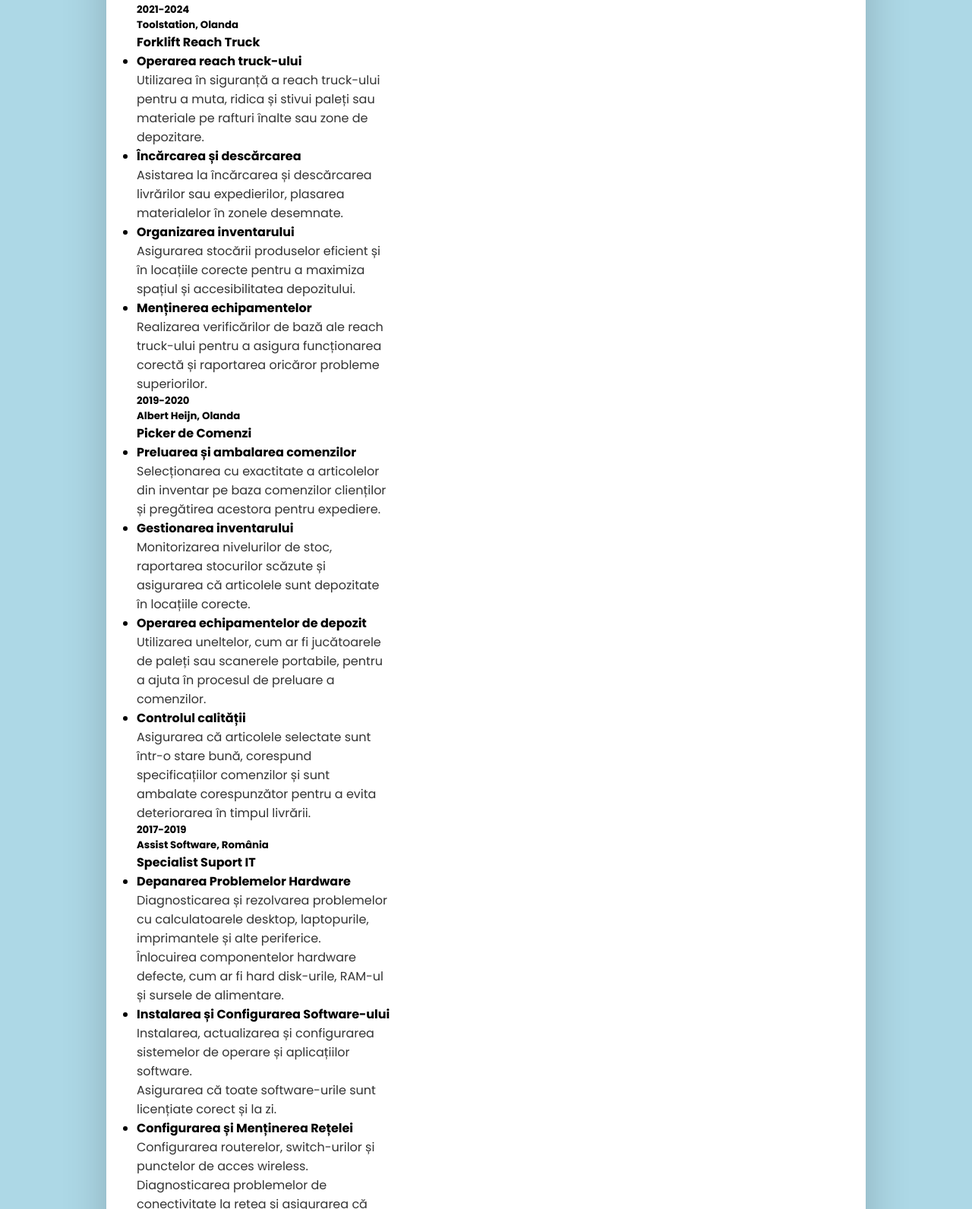
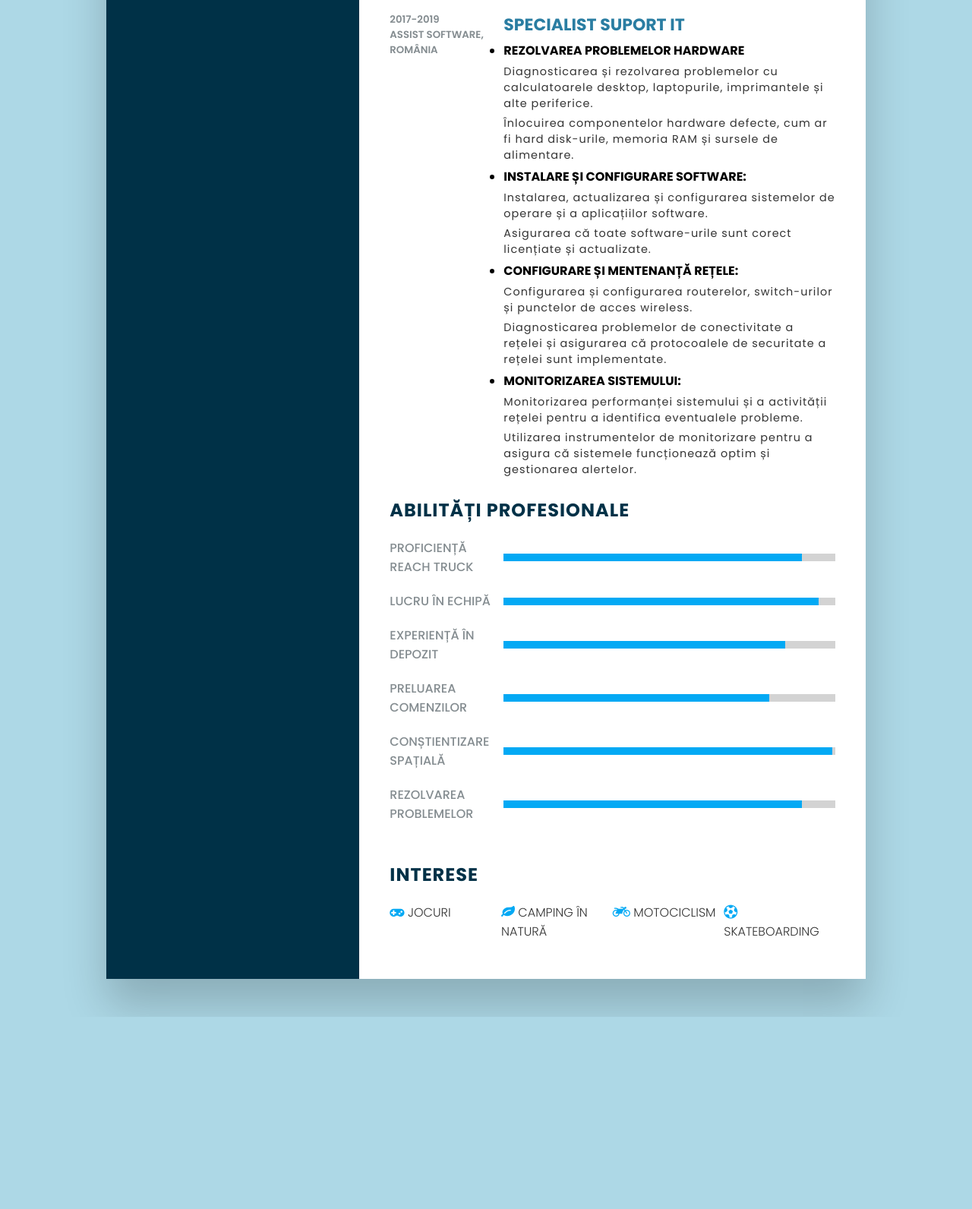
Before and after one commit to cEmanuel26/CapatinaEmanuelCV, a plain HTML site: page index.html in a window 1280 px wide. Shown: the part 1208-2800 px from the top of the page at 76% size. After the commit the page ends 2547 px from the top, so only its background shows below. Drawn offline with Linux system fonts and the light colour scheme; a web font is replaced by a local one.

Commit message:
Add files via upload

```diff
--- a/index.html
+++ b/index.html
@@ -9,19 +9,16 @@
  </head>
  <body>
    <div class="container">
-      <header>
-         <h1>CV-ul Meu</h1>
-      </header>
 
-      <section class="left_Side">
-         <article class="profileText">
+   <div class="left_Side">
+     <div class="profileText">
        <div class="imageBox">
-               <img src="./assets/profile.png" height="250px" alt="Fotografie Profil" />
+         <img src="./assets/profile.png" height="250px" />
        </div>
-            <h2>Căpatina Emanuel</h2>
-         </article>
+         <h2>Capatina Emanuel<br></h2>
+     </div>
 
-         <section class="contactInfo">
+     <div class="contactInfo">
        <h3 class="title">Informații de Contact</h3>
        <ul>
          <li>
@@ -34,27 +31,27 @@
          </li>
          <li>
            <span class="icon"><i class="fa fa-linkedin" aria-hidden="true"></i></span>
-                  <span class="text"><a href="https://www.linkedin.com/in/capatina-emanuel-b66b21154/" target="_blank" rel="noopener noreferrer">Profil LinkedIn</a></span>
+           <span class="text"><a href="https://www.linkedin.com/in/capatina-emanuel-b66b21154/">www.linkedin.com/me</a></span>
          </li>
          <li>
            <span class="icon"><i class="fa fa-globe" aria-hidden="true"></i></span>
            <span class="text">Rădăuți, România</span>
          </li>
        </ul>
-         </section>
+     </div>
 
-         <section class="education">
+     <div class="contactInfo education">
        <h3 class="title">Educație</h3>
        <ul>
          <li>
            <h5>2013-2017</h5>
-                  <h4>Diplomă de licență în Informatică</h4>
-                  <h4>Universitatea "Ștefan cel Mare", Suceava</h4>
+           <h4>Licență în Informatică</h4>
+           <h4>Universitatea "Ștefan cel Mare" ,Suceava</h4>
          </li>
        </ul>
-         </section>
+     </div>
 
-         <section class="language">
+     <div class="contactInfo language">
        <h3 class="title">Limbi Străine</h3>
        <ul>
          <li>
@@ -76,60 +73,69 @@
            </span>
          </li>
        </ul>
-         </section>
-      </section>
+     </div>
 
-      <section class="right_Side">
-         <article class="about">
+   </div>
+   <div class="right_Side">
+     <div class="about">
        <h2 class="title2">Profil</h2>
-            <p>Profesional dedicat în domeniul depozitării, cu o experiență de 3+ ani în gestionarea inventarului, preluarea comenzilor și operarea echipamentelor. Abilități excelente în menținerea preciziei și eficienței în medii de lucru rapide.</p>
-         </article>
+       <p>Profesional orientat către detalii cu peste 3 ani de experiență în managementul inventarului, preluarea comenzilor și operarea echipamentelor. Abilități în menținerea acurateței și eficienței în medii de lucru rapide.</p>
+     </div>
+     <div class="about">
+       <h2 class="title2">Experiență</h2>
 
-         <section class="experience">
-            <h2 class="title2">Experiență</h2>
+
        <div class="box">
          <div class="year_company">
            <h5>2021-2024</h5>
            <h5>Toolstation, Olanda</h5>
          </div>
          <div class="text">
-                  <h4>Forklift Reach Truck</h4>
+           <h4>Operator Reach Truck</h4>
            <ul>
              <li><b>Operarea reach truck-ului</b></li>
-                     <p>Utilizarea în siguranță a reach truck-ului pentru a muta, ridica și stivui paleți sau materiale pe rafturi înalte sau zone de depozitare.</p>
+             <p>
+               Utilizarea în siguranță a reach truck-ului pentru a muta, ridica și stivui paleți sau materiale pe rafturi înalte sau în zone de depozitare.
+             </p>
 
-                     <li><b>Încărcarea și descărcarea</b></li>
-                     <p>Asistarea la încărcarea și descărcarea livrărilor sau expedierilor, plasarea materialelor în zonele desemnate.</p>
-
+             <li><b>Încărcare și descărcare</b></li>
+             <p>
+               Asistarea în încărcarea și descărcarea livrărilor sau expedițiilor, plasând materialele în zone desemnate.
+             </p>
              <li><b>Organizarea inventarului</b></li>
-                     <p>Asigurarea stocării produselor eficient și în locațiile corecte pentru a maximiza spațiul și accesibilitatea depozitului.</p>
-
+             <p>
+               Asigurarea că produsele sunt depozitate eficient și în locațiile corecte pentru a maximiza spațiul și accesibilitatea în depozit.
+             </p>
              <li><b>Menținerea echipamentelor</b></li>
-                     <p>Realizarea verificărilor de bază ale reach truck-ului pentru a asigura funcționarea corectă și raportarea oricăror probleme superiorilor.</p>
+             <p>Realizarea verificărilor de întreținere a reach truck-ului pentru a asigura funcționarea corectă și raportarea oricăror probleme către supraveghetori.</p>
            </ul>
          </div>
        </div>
-
        <div class="box">
          <div class="year_company">
            <h5>2019-2020</h5>
            <h5>Albert Heijn, Olanda</h5>
          </div>
          <div class="text">
-                  <h4>Picker de Comenzi</h4>
+           <h4>Picker Comenzi</h4>
            <ul>
              <li><b>Preluarea și ambalarea comenzilor</b></li>
-                     <p>Selecționarea cu exactitate a articolelor din inventar pe baza comenzilor clienților și pregătirea acestora pentru expediere.</p>
-                     <li><b>Gestionarea inventarului</b></li>
-                     <p>Monitorizarea nivelurilor de stoc, raportarea stocurilor scăzute și asigurarea că articolele sunt depozitate în locațiile corecte.</p>
-                     <li><b>Operarea echipamentelor de depozit</b></li>
-                     <p>Utilizarea uneltelor, cum ar fi jucătoarele de paleți sau scanerele portabile, pentru a ajuta în procesul de preluare a comenzilor.</p>
+             <p>
+               Selectarea precisă a articolelor din inventar pe baza comenzilor clienților și pregătirea acestora pentru expediere.
+             </p>
+             <li><b>Managementul inventarului</b></li>
+             <p>
+               Monitorizarea nivelurilor de stoc, raportarea stocurilor scăzute și asigurarea că articolele sunt depozitate în locațiile corecte.
+             </p>
+             <li><b>Operarea echipamentului din depozit</b></li>
+             <p>
+               Utilizarea uneltelor precum paleterele sau scanerele portabile pentru a ajuta la procesul de preluare a comenzilor.
+             </p>
             <li><b>Controlul calității</b></li>
-                     <p>Asigurarea că articolele selectate sunt într-o stare bună, corespund specificațiilor comenzilor și sunt ambalate corespunzător pentru a evita deteriorarea în timpul livrării.</p>
+            <p>Asigurarea că articolele preluate sunt în stare bună, corespund specificațiilor comenzii și sunt ambalate în siguranță pentru a evita deteriorarea în timpul expediției.</p>
            </ul>
          </div>
        </div>
-
        <div class="box">
          <div class="year_company">
            <h5>2017-2019</h5>
@@ -138,51 +144,198 @@
          <div class="text">
            <h4>Specialist Suport IT</h4>
            <ul>
-                     <li><b>Depanarea Problemelor Hardware</b></li>
-                     <p>Diagnosticarea și rezolvarea problemelor cu calculatoarele desktop, laptopurile, imprimantele și alte periferice.</p>
+             <li><b>Rezolvarea problemelor hardware</b></li>
+             <p>
+               Diagnosticarea și rezolvarea problemelor cu calculatoarele desktop, laptopurile,
+               imprimantele și alte periferice.
+             </p>
 
-                     <p>Înlocuirea componentelor hardware defecte, cum ar fi hard disk-urile, RAM-ul și sursele de alimentare.</p>
-                     <li><b>Instalarea și Configurarea Software-ului</b></li>
-                     <p>Instalarea, actualizarea și configurarea sistemelor de operare și aplicațiilor software.</p>
-                     <p>Asigurarea că toate software-urile sunt licențiate corect și la zi.</p>
-                     <li><b>Configurarea și Menținerea Rețelei</b></li>
-                     <p>Configurarea routerelor, switch-urilor și punctelor de acces wireless.</p>
-                     <p>Diagnosticarea problemelor de conectivitate la rețea și asigurarea că protocoalele de securitate ale rețelei sunt implementate corect.</p>
-                     <li><b>Monitorizarea Sistemului</b></li>
-                     <p>Monitorizarea performanței sistemelor și a activității rețelei pentru a identifica posibile probleme.</p>
-                     <p>Utilizarea instrumentelor de monitorizare pentru a asigura funcționarea optimă a sistemelor și pentru a răspunde la orice alerte.</p>
+             <p></p>
+             <p>
+               Înlocuirea componentelor hardware defecte, cum ar fi hard disk-urile, memoria RAM și sursele de alimentare.
+             </p>
+             <li><b>Instalare și configurare software:</b></li>
+             <p>
+               Instalarea, actualizarea și configurarea sistemelor de operare și a aplicațiilor software.
+             </p>
+             <p>Asigurarea că toate software-urile sunt corect licențiate și actualizate.</p>
+             <li><b>Configurare și mentenanță rețele:</b></li>
+             <p>
+               Configurarea și configurarea routerelor, switch-urilor și punctelor de acces wireless.
+             </p>
+             <p>
+               Diagnosticarea problemelor de conectivitate a rețelei și asigurarea că protocoalele de securitate a rețelei sunt implementate.
+             </p>
+             <li><b>Monitorizarea sistemului:</b></li>
+             <p>
+               Monitorizarea performanței sistemului și a activității rețelei pentru a identifica eventualele probleme.
+             </p>
+             <p>
+               Utilizarea instrumentelor de monitorizare pentru a asigura că sistemele funcționează optim și gestionarea alertelor.
+             </p>
            </ul>
          </div>
        </div>
-         </section>
 
-         <section class="skills">
+       <div class="about skills">
            <h2 class="title2">Abilități Profesionale</h2>
            <div class="box">
-               <h4>Proficiență în utilizarea Forklift-ului</h4>
+             <h4>Proficiență Reach Truck</h4>
              <div class="percent">
                <div style="width: 90%;"></div>
              </div>
            </div>
            <div class="box">
-               <h4>Lucru în Echipă</h4>
+             <h4>Lucru în echipă</h4>
              <div class="percent">
                <div style="width: 95%;"></div>
              </div>
            </div>
-            <!-- Mai multe abilități... -->
-         </section>
+           <div class="box">
+             <h4>Experiență în depozit</h4>
+             <div class="percent">
+               <div style="width: 85%;"></div>
+             </div>
+           </div>
 
-         <section class="interest">
+           <div class="box">
+             <h4>Preluarea comenzilor</h4>
+             <div class="percent">
+               <div style="width: 80%;"></div>
+             </div>
+           </div>
+
+           <div class="box">
+             <h4>Conștientizare spațială</h4>
+             <div class="percent">
+               <div style="width: 99%;"></div>
+             </div>
+           </div>
+           <div class="box">
+             <h4>Rezolvarea problemelor</h4>
+             <div class="percent">
+               <div style="width: 90%;"></div>
+             </div>
+           </div>
+           <!-- <div class="box">
+             <h4>Abilități IT</h4>
+             <div class="percent">
+               <div style="width: 92%;"></div>
+
+             </div>
+           </div> -->
+
+       </div>
+
+       <div class="about interest">
          <h2 class="title2">Interese</h2>
          <ul>
-               <li><i class="fa fa-gamepad" aria-hidden="true"></i> Jocuri video</li>
+           <li><i class="fa fa-gamepad" aria-hidden="true"></i> Jocuri</li>
            <li><i class="fa fa-leaf" aria-hidden="true"></i> Camping în natură</li>
            <li><i class="fa fa-motorcycle" aria-hidden="true"></i> Motociclism</li>
            <li><i class="fa fa-futbol-o" aria-hidden="true"></i> Skateboarding</li>
          </ul>
-         </section>
-      </section>
+       </div>
+     </div>
+   </div>
+   <!-- <h3>Emanuel Capatina</h3>
+   <img src="./assets/Pepe.png" height="200px" />
+   <h2>Despre mine</h2>
+   <p>Sunt un viitor dezvoltator web, cu experiență de muncă în suport IT.</p>
+   <hr />
+   <h2>Educație</h2>
+   <p>
+     Licență în Informatică și Inginerie Electrică, Universitatea
+     "Ștefan cel Mare"-Suceava, România (2013-2017)
+   </p>
+   <hr />
+   <h2>Experiență de muncă</h2>
+   <ul>
+     <li>Specialist Suport IT - Assist Software</li>
+     <p>Mai 2017- August 2022</p>
+     <ul>
+       <li><b>Rezolvarea problemelor hardware</b></li>
+       <p>
+         Diagnosticarea și rezolvarea problemelor cu calculatoarele desktop, laptopurile,
+         imprimantele și alte periferice.
+       </p>
+
+       <p></p>
+       <p>
+         Înlocuirea componentelor hardware defecte, cum ar fi hard disk-urile, memoria RAM și sursele de alimentare.
+       </p>
+       <li><b>Instalare și configurare software:</b></li>
+       <p>
+         Instalarea, actualizarea și configurarea sistemelor de operare și a aplicațiilor software.
+       </p>
+       <p>Asigurarea că toate software-urile sunt corect licențiate și actualizate.</p>
+       <li><b>Configurare și mentenanță rețele:</b></li>
+       <p>
+         Configurarea și configurarea routerelor, switch-urilor și punctelor de acces wireless.
+       </p>
+       <p>
+         Diagnosticarea problemelor de conectivitate a rețelei și asigurarea că protocoalele de securitate a rețelei sunt implementate.
+       </p>
+       <li><b>Monitorizarea sistemului:</b></li>
+       <p>
+         Monitorizarea performanței sistemului și a activității rețelei pentru a identifica eventualele probleme.
+       </p>
+       <p>
+         Utilizarea instrumentelor de monitorizare pentru a asigura că sistemele funcționează optim și gestionarea alertelor.
+       </p>
+     </ul>
+     <li>Inginer Logistica - Toolstation</li>
+     <p>Februarie 2023 - Mai 2024</p>
+     <ul>
+       <li><b>Proiectarea și optimizarea sistemelor:</b></li>
+       <p>
+         Asistarea la implementarea unor noi sisteme de logistică, cum ar fi
+         Warehouse Management Systems (WMS) sau Transportation Management
+         Systems (TMS).
+       </p>
+       <p>
+         Ajutând la testarea noilor software-uri și sisteme pentru a asigura corectitudinea acestora.
+       </p>
+       <li><b>Monitorizarea sistemelor:</b></li>
+       <p>
+         Monitorizarea sistemelor și proceselor de logistică pentru a asigura funcționarea lor conform așteptărilor.
+       </p>
+       <li><b>Suport tehnic:</b></li>
+       <p>
+         Oferirea de suport tehnic pentru personalul din depozit și logistică, ajutându-i să rezolve probleme minore cu echipamentele sau sistemele.
+       </p>
+       <p>
+         Asistarea în menținerea și actualizarea software-ului și echipamentului de logistică.
+       </p>
+     </ul>
+   </ul>
+   <hr />
+   <h2>Abilități</h2>
+   <ul>
+     <li><b>Abilități de rezolvare a problemelor:</b></li>
+     <p>
+       Abilitatea de a diagnostica problemele și de a dezvolta soluții eficiente, fie că este vorba de sisteme tehnice sau de procese logistice.
+     </p>
+     <li><b>Gândire analitică:</b></li>
+     <p>
+       Abilități analitice puternice pentru a evalua situațiile, a identifica problemele și a implementa îmbunătățiri pe baza analizei datelor.
+     </p>
+     <li><b>Competente tehnice:</b></li>
+     <p>
+       Familiaritate cu instrumentele și tehnologiile relevante, fie că sunt vorba de sisteme IT, aplicații software sau software de management al logisticii.
+     </p>
+     <li><b>Colaborare în echipă:</b></li>
+     <p>
+       Abilitatea de a lucra eficient în echipe, de a împărtăși cunoștințele și de a colabora cu colegii din departamente diferite.
+     </p>
+   </ul>
+   <hr />
+   <h2>Altele</h2>
+   <ul>
+     <li><a href="hobbies.html">Hobby-urile mele</a></li>
+     <li><a href="contact.html">Contactează-mă</a></li>
+   </ul> -->
   </div>
  </body>
-</html>
+ <!-- <footer>
+   © 2024 Emanuel Capatina. Toate drepturile rezervate. Conținutul
```
Lines whose indentation alone changed are shown as unchanged.
